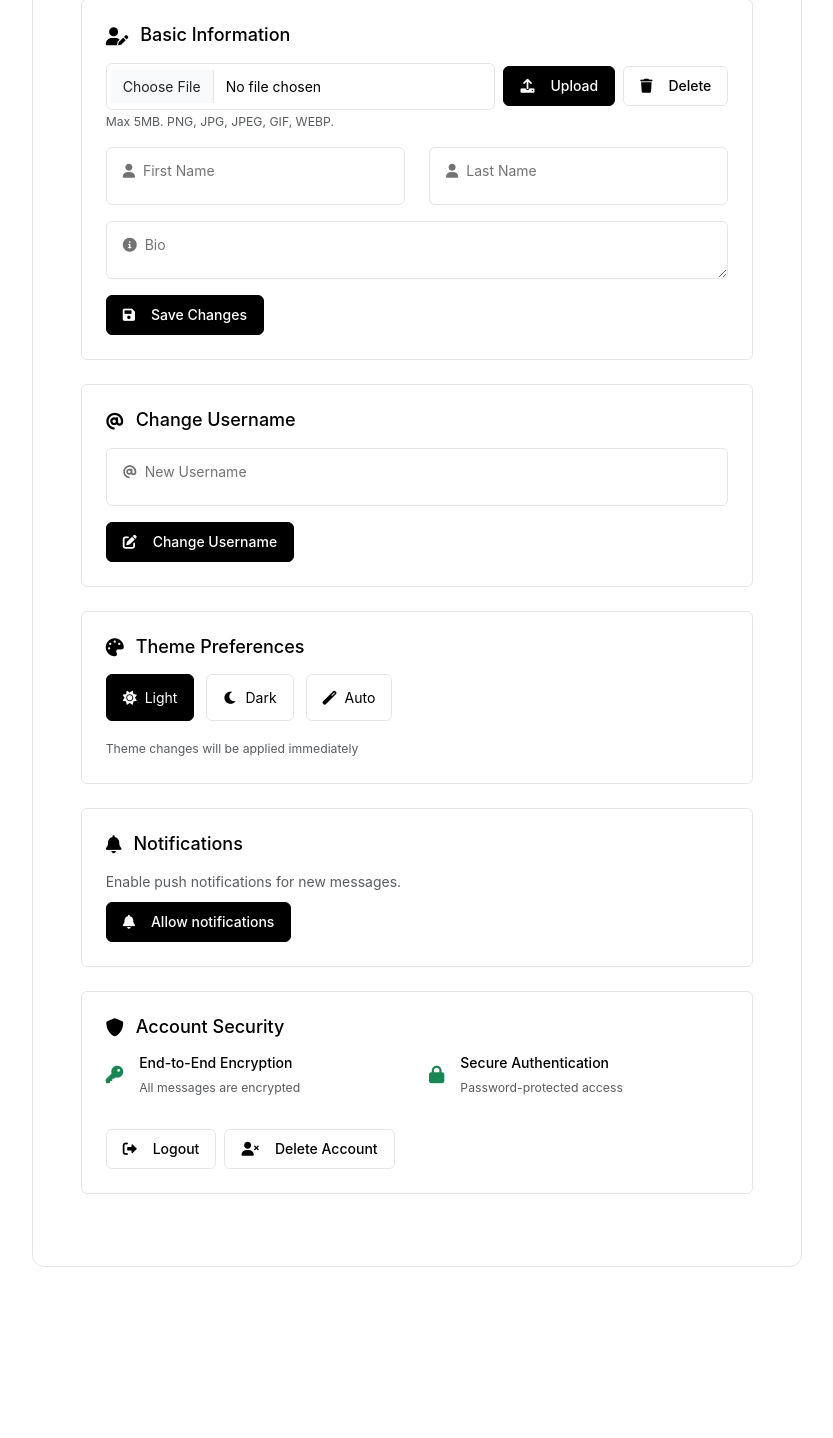
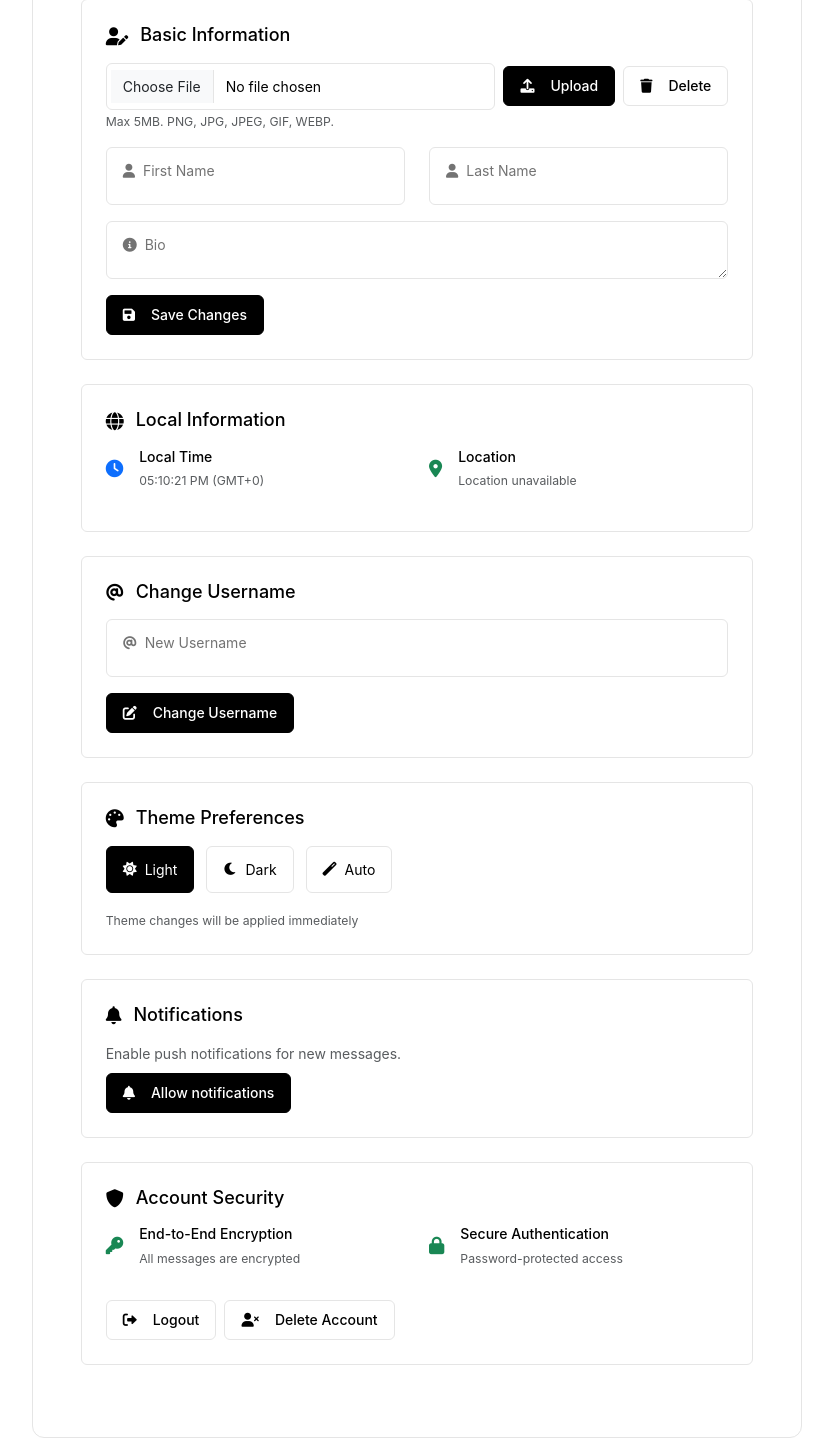
Before and after one commit to jhwhangug3/xch, a Flask app: page /profile in a window 1280 px wide. Shown: the part 300-1738 px from the top of the page, without its empty margins (223-1056 px from the left). Before the commit the page ends 1567 px from the top, so only its background shows below. Run offline with Flask 3, Linux system fonts and the light colour scheme; a user stored in the database is signed in; data comes from the database, SQL or seed files in the repository; some libraries are stand-ins or nearby versions.

Commit message:
Update profile.html

```diff
--- a/templates/profile.html
+++ b/templates/profile.html
@@ -85,6 +85,33 @@
                                 <i class="fas fa-save me-2"></i>Save Changes
                             </button>
                         </form>
+                    </div>
+
+                    <!-- Local Information -->
+                    <div class="section-card">
+                        <h4 class="section-title">
+                            <i class="fas fa-globe"></i>Local Information
+                        </h4>
+                        <div class="row">
+                            <div class="col-md-6">
+                                <div class="d-flex align-items-center mb-3">
+                                    <i class="fas fa-clock text-primary me-3 fa-lg"></i>
+                                    <div>
+                                        <h6 class="mb-1">Local Time</h6>
+                                        <small class="text-muted" id="localTime">Loading...</small>
+                                    </div>
+                                </div>
+                            </div>
+                            <div class="col-md-6">
+                                <div class="d-flex align-items-center mb-3">
+                                    <i class="fas fa-map-marker-alt text-success me-3 fa-lg"></i>
+                                    <div>
+                                        <h6 class="mb-1">Location</h6>
+                                        <small class="text-muted" id="userLocation">Loading...</small>
+                                    </div>
+                                </div>
+                            </div>
+                        </div>
                     </div>
 
                     <!-- Username Change -->
@@ -405,6 +432,49 @@
             }
         }
         document.getElementById('enableNotificationsBtn').addEventListener('click', enableNotifications);
+
+        // Local time and location functionality
+        function updateLocalTime() {
+            const now = new Date();
+            const timeString = now.toLocaleTimeString([], {
+                hour: '2-digit',
+                minute: '2-digit',
+                second: '2-digit',
+                hour12: true
+            });
+
+            // Get timezone offset
+            const offset = -now.getTimezoneOffset() / 60;
+            const offsetString = offset >= 0 ? `+${offset}` : `${offset}`;
+            const timezone = Intl.DateTimeFormat().resolvedOptions().timeZone;
+
+            document.getElementById('localTime').textContent = `${timeString} (GMT${offsetString})`;
+        }
+
+        async function getUserLocation() {
+            try {
+                // Try to get location from IP geolocation service
+                const response = await fetch('https://ipapi.co/json/');
+                const data = await response.json();
+
+                if (data.country_name && data.city) {
+                    document.getElementById('userLocation').textContent = `${data.city}, ${data.country_name}`;
+                } else if (data.country_name) {
+                    document.getElementById('userLocation').textContent = data.country_name;
+                } else {
+                    document.getElementById('userLocation').textContent = 'Location unavailable';
+                }
+            } catch (error) {
+                document.getElementById('userLocation').textContent = 'Location unavailable';
+            }
+        }
+
+        // Update time every second and get location on page load
+        document.addEventListener('DOMContentLoaded', function() {
+            updateLocalTime();
+            getUserLocation();
+            setInterval(updateLocalTime, 1000);
+        });
     </script>
 </body>
 </html>
```
